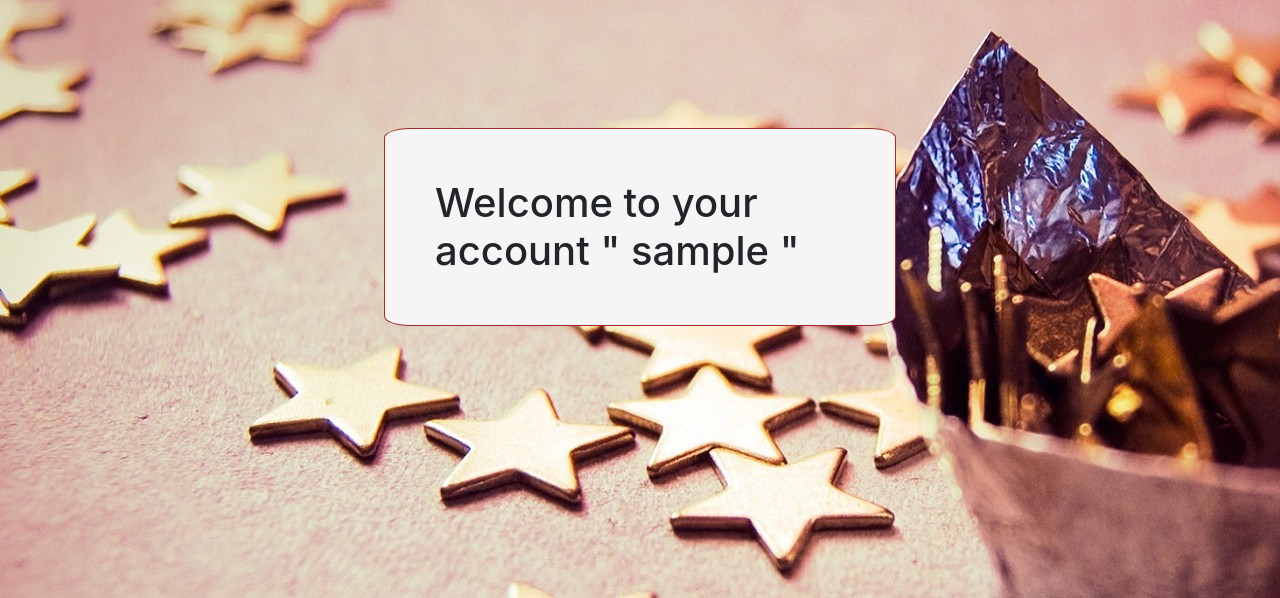
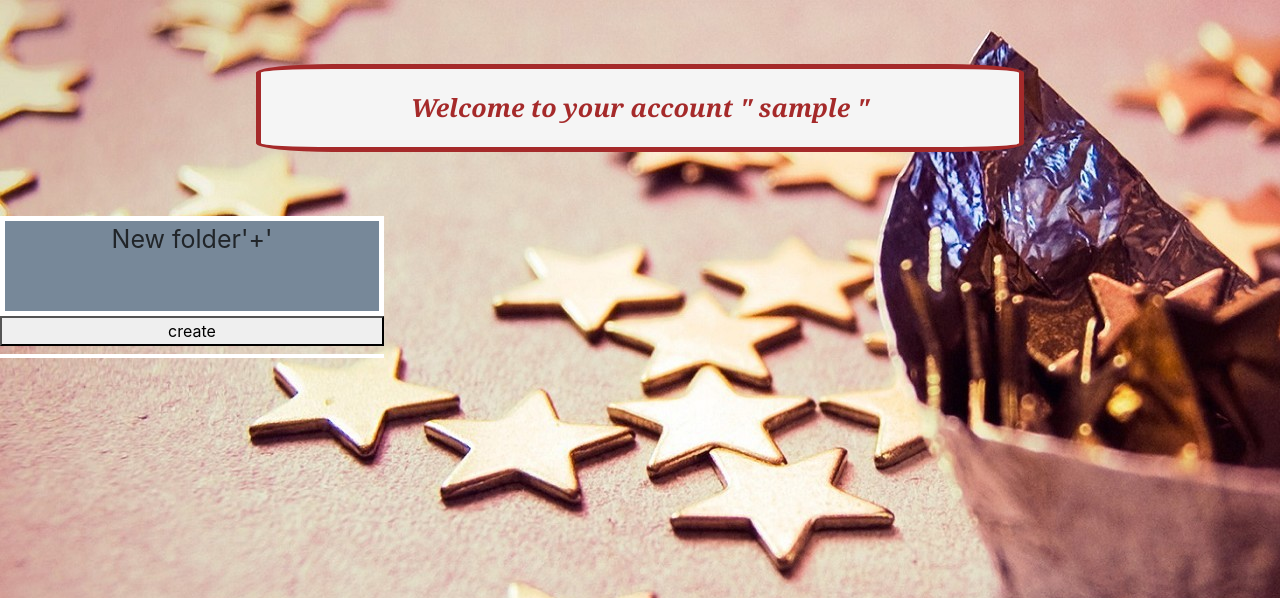
Before and after one commit to salayha/EAD_S20_BSEF17M014, a PHP site: page /home.php in a window 1280 px wide. Shown: the top 598 px of the page. Run offline with PHP 8.4, Linux system fonts and the light colour scheme; the visitor is signed in with stand-in values (Sample User, id 1); data that the repository does not hold is empty.

Commit message:
almost finished

```diff
--- a/home.php
+++ b/home.php
@@ -1,22 +1,153 @@
+<?php require('conn.php'); ?>
 <?php
     session_start();
+    $_SESSION["pid"]=null;
 ?>
+<script> let id=0; </script>
 <html>
 <head>
 <script src="jquery.js"> </script>
-<link rel="stylesheet" type="text/css" href="styles.css">
+<link rel="stylesheet" type="text/css" href="home2.css">
 <meta name="viewport" content="width=device-width, initial-scale=1">
   <script src="https://cdnjs.cloudflare.com/ajax/libs/popper.js/1.16.0/umd/popper.min.js"></script>
 <link rel="stylesheet" href="https://maxcdn.bootstrapcdn.com/bootstrap/4.4.1/css/bootstrap.min.css">
 </head>
 <body>
  <?php
+    /*
     if ((isset($_SESSION["user"]))==false)
     {
         header('Location:login.php');
+    }*/
+
+ ?>
+ <script>
+$(document).ready(function()
+{
+  var dataToSend={"action":"displayRoots", "parent":id};
+    var settings={
+    type:"post",
+    dataType:"json",
+    url:"api.php",
+    data:dataToSend,
+    success: myMainFunction,
+    error: OnError
     }
- ?>
-<h1 id="myform">
-Welcome to your account " <?php echo $_SESSION["user"];?> " </h1>
+        $.ajax(settings);
+        console.log("sent");
+        return false;
+   });
+   function OnError()
+    {
+        console.log("err");
+        alert("error occured");
+    }
+    function myMainFunction(r)
+  {
+    for (var i=0;i<r.data.length;i++)
+    {
+      var obj=r.data[i];
+      var div= $("<div></div>").addClass('item').text(obj.FolderName).attr("fid",obj.FolderId);
+      $(".menu").append(div);
+    }
+  //function for making new folder
+  $("#new").click(function() {
+
+    $("#hid").attr("type","text");
+
+  });
+  $("#btn-hid").click(function() {
+    let a=$("#hid").val();
+   if (a!="")
+   {
+    var dataToSend={"action":"makeNew","fname":a, "parent":id};
+    var settings={
+    type:"post",
+    dataType:"json",
+    url:"api.php",
+    data:dataToSend,
+    success: myFunction,
+    error: OnError
+    }
+        $.ajax(settings);
+        console.log("sent");
+        return false;
+   }
+   else{
+     $("#errName").text("Please enter a name.");
+   }
+
+   });
+    function OnError()
+    {
+        console.log("err");
+        alert("error occured");
+    }
+    function myFunction(r)
+    {
+      if (r["fid"]==-1)
+      {
+        $("#errName").text("A folder with this name already exists.");
+        $("#hid").val("");
+      }
+      else
+      {
+        $("#errName").text("");
+        let a=$("#hid").val();
+        $("#hid").attr("type","hidden");
+        var div= $("<div></div>").addClass('item').text(a).attr("fid",r["fid"]);
+        $(".menu").append(div);
+        $("#hid").val("");
+      }
+    }
+    $('.item').click(function()
+     {
+      id= $(this).attr("fid");
+      $('.item').remove();
+      var dataToSend={"action":"displayRoots", "parent":id};
+      var settings={
+      type:"post",
+      dataType:"json",
+      url:"api.php",
+      data:dataToSend,
+      success: myMainFunction,
+      error: OnErr
+    }
+        $.ajax(settings);
+        console.log("sent");
+        return false;
+   });
+   function OnErr()
+    {
+        console.log("err");
+        alert("error occured");
+    }
+    function myLastFunction(r)
+    {
+      for (var i=0;i<r.data.length;i++)
+     {
+      var obj=r.data[i];
+      var div= $("<div></div>").addClass('item').text(obj.FolderName).attr("fid",obj.FolderId);
+      $(".menu").append(div);
+      }
+    }
+}
+</script>
+<div id="welcome">
+Welcome to your account " <?php echo $_SESSION["user"];?> "
+ </div>
+ <div id="new" fid="" pid="" fname=""> New folder'+'
+     <input id="hid" type="hidden" value="" placeholder="folderName"/>
+ </div>
+  <button id="btn-hid" style="width:30%"> create </button>
+  <h5 id="errName" style="color:red; font-style:italic" ></h5>
+ <div class='menu-container'>
+      <div class='menu'>
+
+      </div>
+    </div>
+
+
+
 </body>
 </html>
--- /dev/null
+++ b/home2.css
@@ -0,0 +1,58 @@
+.menu {
+    border: 2px solid #fff;
+    background-color: burlywood;
+    display: flex;
+    width: 30%;
+    flex-direction: column;
+    justify-content: space-around;
+  }
+  body{
+    background-image: url("b5.jpg");
+
+}
+  .menu-container {
+    /* ... */
+    display: flex;
+    flex-direction: column;
+    justify-content:left;
+    /* Add this */
+  }
+  .item
+  {
+    text-align: center;
+    border: 6px solid #fff;
+    height: 100px;
+    font-size:25px;
+  }
+  .item:hover{
+      background-color:lightseagreen;
+  }
+  #new
+  {
+    width: 30%;
+    text-align: center;
+    border: 5px solid #fff;
+    height: 100px;
+    font-size:25px;
+    background-color: lightslategray;
+  }
+  #new:hover{
+    height:120px;
+  }
+  #welcome
+{
+    margin-top:5%;
+    margin-left: 20%;
+    margin-right: 20%;
+    margin-bottom:5%;
+    text-align: center;
+    background-color: whitesmoke;
+    color:brown;
+    font-style: italic;
+    font-weight: bolder;
+    border: 5px solid brown;
+    border-radius: 10%;
+    padding:20px;
+    font-size:25px;
+    font-family: Georgia, 'Times New Roman', Times, serif;
+}
```
Also changed, not shown: api.php (+56 -0 lines), signup.php (line endings or trailing spaces).
